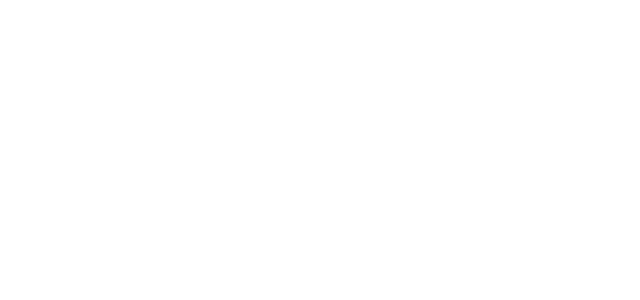
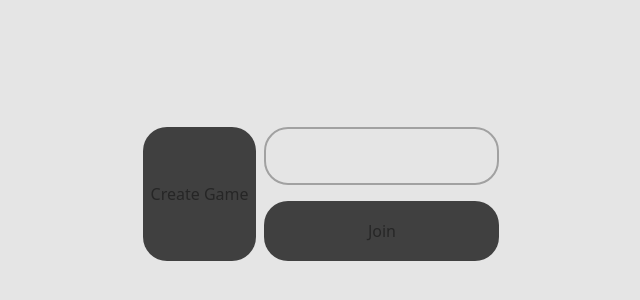
Before and after one commit to Fergus-Lai/ultimate-tic-tac-toe-frontend, a React (Vite) app: page /Game/Lobby in a window 1280 px wide. Before the commit this address had no page. Shown: the part 206-506 px from the top of the page, without its empty margins (331-971 px from the left). Built offline with nearby package versions, Linux system fonts and the light colour scheme.

Commit message:
Connect to backend to create lobby

```diff
--- a/package.json
+++ b/package.json
@@ -15,11 +15,14 @@
         "react": "^19.0.0",
         "react-dom": "^19.0.0",
         "react-router": "^7.2.0",
+        "react-toastify": "^11.0.5",
+        "socket.io-client": "^4.8.1",
         "tailwindcss": "^4.0.8",
         "vite-tsconfig-paths": "^5.1.4"
     },
     "devDependencies": {
         "@eslint/js": "^9.19.0",
+        "@types/node": "^22.13.10",
         "@types/react": "^19.0.8",
         "@types/react-dom": "^19.0.3",
         "@vitejs/plugin-react": "^4.3.4",
--- a/src/Home.tsx
+++ b/src/Home.tsx
@@ -4,13 +4,13 @@ function Home() {
     return (
         <div className="flex h-screen w-screen items-center justify-center gap-6 bg-neutral-200 text-neutral-800 dark:bg-neutral-900 dark:text-neutral-200">
             <NavLink
-                to="/Board"
+                to="/Game"
                 className="rounded-3xl p-2 hover:bg-neutral-400 dark:hover:bg-neutral-700"
             >
                 Local
             </NavLink>
             <NavLink
-                to="/Board/Multiplayer/:pid"
+                to="/Game/Lobby"
                 className="rounded-3xl p-2 hover:bg-neutral-400 dark:hover:bg-neutral-700"
             >
                 Multiplayer
--- /dev/null
+++ b/src/Multiplayer/Lobby.tsx
@@ -0,0 +1,62 @@
+import { useState } from "react";
+import { NavLink, useNavigate } from "react-router";
+import { Bounce, ToastContainer, toast } from "react-toastify";
+
+function Lobby() {
+    const [roomID, setRoomID] = useState("");
+    const navigate = useNavigate();
+    return (
+        <div
+            className="flex h-screen w-screen items-center justify-center gap-6 bg-neutral-200 text-neutral-800 dark:bg-neutral-900 dark:text-neutral-200"
+            onClick={async () => {
+                const res = await fetch("http://localhost:3000/create-room", {
+                    method: "POST",
+                });
+                const createdRoomID = (await res.json()).roomId;
+                navigate(`/Board/Multiplayer/${createdRoomID}`);
+            }}
+        >
+            <ToastContainer />
+            <div className="flex h-1/6 flex-row gap-2">
+                <button className="flex h-full items-center justify-center rounded-3xl bg-neutral-700 p-2 hover:bg-neutral-400 dark:hover:bg-neutral-500">
+                    Create Game
+                </button>
+                <div className="flex flex-col justify-between gap-4">
+                    <input
+                        value={roomID}
+                        onChange={(e) =>
+                            setRoomID(e.target.value.toUpperCase())
+                        }
+                        type="text"
+                        className="w-full flex-1/2 rounded-3xl border-2 border-neutral-400 text-center"
+                        maxLength={6}
+                    />
+                    <NavLink
+                        to={`/Board/Multiplayer/${roomID}`}
+                        className="flex flex-1/2 items-center justify-center rounded-3xl bg-neutral-700 p-2 hover:bg-neutral-400 dark:hover:bg-neutral-500"
+                        aria-disabled={!!roomID.match("[A-Z0-9]{6}")}
+                        onClick={(e) => {
+                            if (!roomID.match("[A-Z0-9]{6}")) {
+                                e.preventDefault();
+                                toast.error("Incorrect Room ID", {
+                                    position: "top-right",
+                                    autoClose: 5000,
+                                    hideProgressBar: false,
+                                    closeOnClick: false,
+                                    pauseOnHover: true,
+                                    progress: undefined,
+                                    theme: "colored",
+                                    transition: Bounce,
+                                });
+                            }
+                        }}
+                    >
+                        Join
+                    </NavLink>
+                </div>
+            </div>
+        </div>
+    );
+}
+
+export default Lobby;
--- a/src/main.tsx
+++ b/src/main.tsx
@@ -2,6 +2,7 @@ import { StrictMode } from "react";
 import { createRoot } from "react-dom/client";
 import "./index.css";
 import Home from "./Home.tsx";
+import Lobby from "~/Multiplayer/Lobby.tsx";
 import { BrowserRouter, Route, Routes } from "react-router";
 import { GameBoard } from "./board/GameBoard.tsx";
 import { Local } from "~/Local.tsx";
@@ -13,6 +14,7 @@ createRoot(document.getElementById("root")!).render(
                 <Route path="/" element={<Home />} />
                 <Route path="Game">
                     <Route index element={<Local />} />
+                    <Route path="Lobby" element={<Lobby />} />
                     <Route path="Multiplayer/:roomID" element={<GameBoard />} />
                 </Route>
             </Routes>
--- /dev/null
+++ b/src/socket.ts
@@ -0,0 +1,7 @@
+import { io } from "socket.io-client";
+
+// "undefined" means the URL will be computed from the `window.location` object
+const URL =
+    process.env.NODE_ENV === "production" ? undefined : "http://localhost:3000";
+
+export const socket = io(URL);
```
Also changed, not shown: 1 other file (tests, documents, lock files or other folders).
